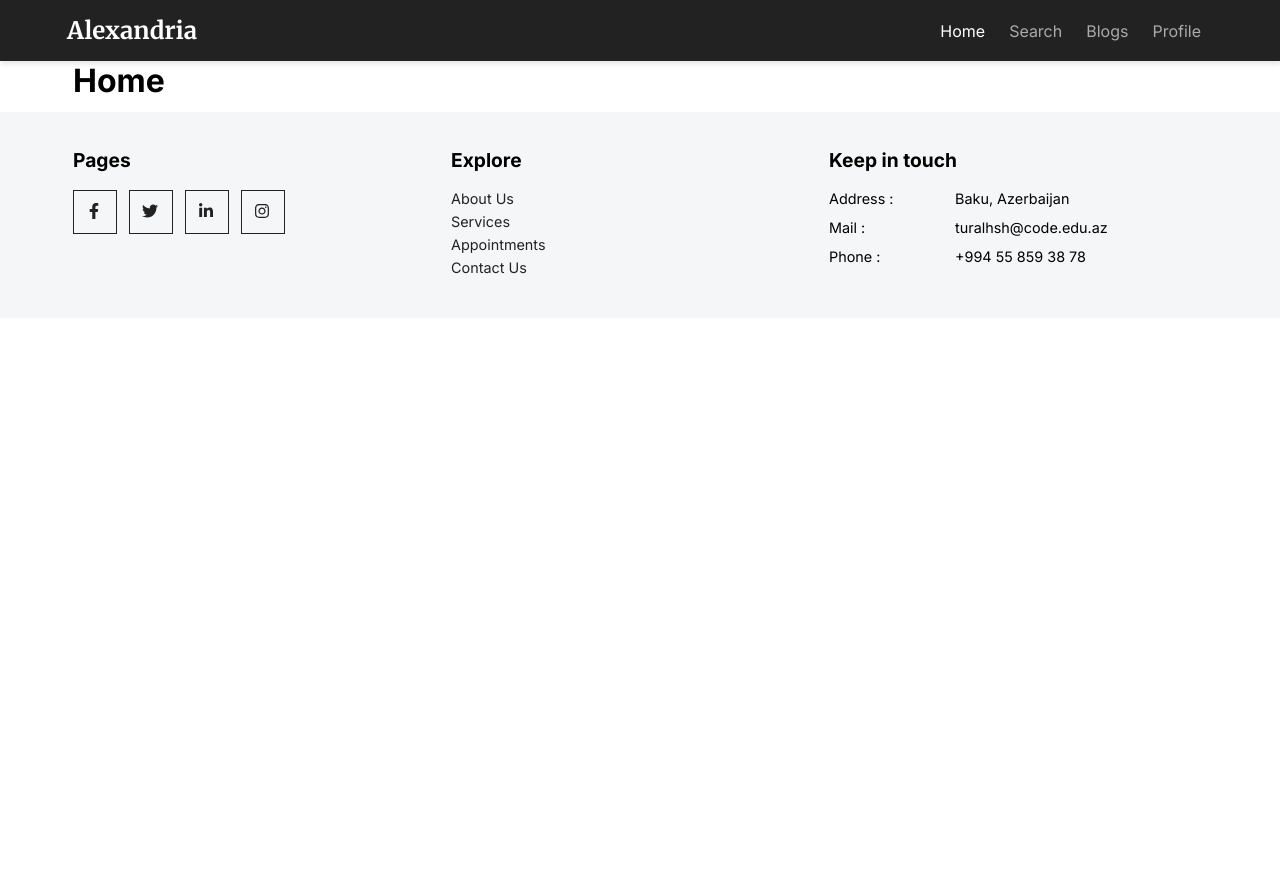
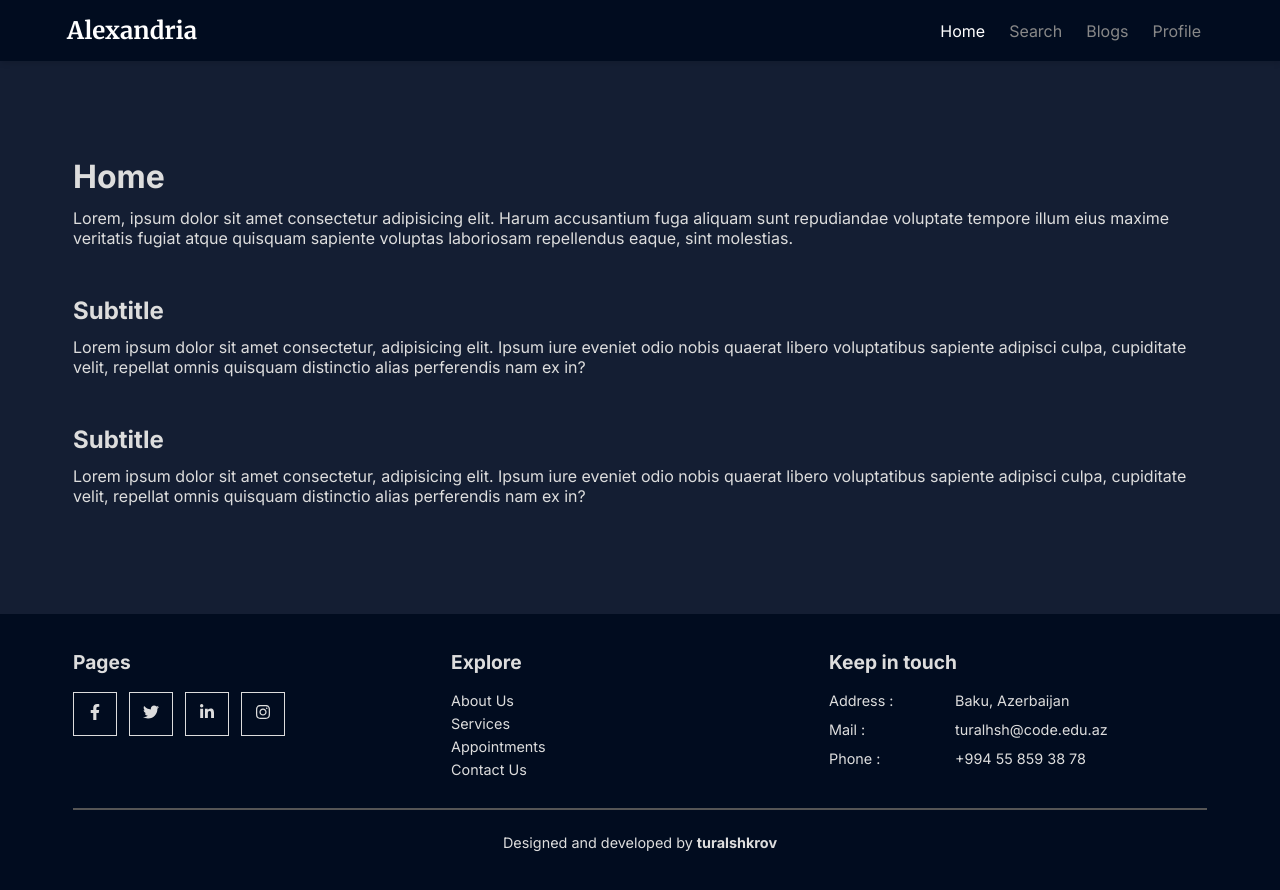
Before and after one commit to turalshkrov/alexandria, a React (Create React App) app: page / in a window 1280 px wide. Shown: the top 890 px of the page. Before the commit the page ends 800 px from the top, so only its background shows below. Built offline with nearby package versions, Linux system fonts and the light colour scheme.

Commit message:
fix: design

```diff
--- a/src/App.css
+++ b/src/App.css
@@ -1,8 +1,25 @@
 @import url('https://fonts.googleapis.com/css2?family=Merriweather:wght@400;700&display=swap');
 
+body {
+  background-color: #141e33;
+  color: #DDD;
+}
+
+#header, #footer {
+  background-color: #010c1f !important;
+}
 .nav-logo {
   font-family: 'Merriweather', serif;
 }
 .nav-logo span {
   color: #FFF !important;
 }
+#footer hr {
+  border: 1px solid #555;
+}
+
+@media screen and (max-width: 767px) {
+  #header {
+    border-top: 1px solid #FFCA42;
+  }
+}
--- a/src/components/footer/Footer.tsx
+++ b/src/components/footer/Footer.tsx
@@ -3,7 +3,7 @@ import { FaFacebookF, FaTwitter, FaLinkedinIn, FaInstagram } from "react-icons/f
 
 export default function Footer() {
   return (
-    <footer className='footer bg-light'>
+    <footer className='footer footer-dark pb-5 pb-md-3' id="footer">
       <div className="container">
         <div className="row">
           <div className="col-12 col-md-4 pb-2 pb-md-0">
@@ -60,6 +60,10 @@ export default function Footer() {
             </div>
           </div>
         </div>
+        <hr className="my-2" />
+        <p className="text-center">
+          Designed and developed by <a href="/" className="fw-bold">turalshkrov</a>
+        </p>
       </div>
     </footer>
   )
--- a/src/components/navbar/Navbar.tsx
+++ b/src/components/navbar/Navbar.tsx
@@ -1,9 +1,9 @@
 import { NavLink } from "react-router-dom";
-import { MdHomeFilled, MdSearch, MdFormatQuote, MdPerson } from "react-icons/md";
+import { MdHomeFilled, MdSearch, MdArticle, MdPerson } from "react-icons/md";
 
 export default function Navbar() {
   return (
-    <header className="navbar navbar-mobile navbar-mobile-dark">
+    <header className="navbar navbar-mobile navbar-mobile-dark" id="header">
       <div className="container">
         <div className="nav-logo">
           <span>Alexandria</span>
@@ -24,7 +24,7 @@ export default function Navbar() {
             </li>
             <li>
               <NavLink to="/blogs" className="nav-link">
-                <MdFormatQuote className='nav-mobile-icon'/>
+                <MdArticle className='nav-mobile-icon'/>
                 <span>Blogs</span>
               </NavLink>
             </li>
--- a/src/pages/home/Home.tsx
+++ b/src/pages/home/Home.tsx
@@ -2,9 +2,16 @@ import React from 'react'
 
 export default function Home() {
   return (
-    <div>
+    <div className='py-5'>
       <div className="container">
         <h1>Home</h1>
+        <p>Lorem, ipsum dolor sit amet consectetur adipisicing elit. Harum accusantium fuga aliquam sunt repudiandae voluptate tempore illum eius maxime veritatis fugiat atque quisquam sapiente voluptas laboriosam repellendus eaque, sint molestias.</p>
+        <h2 className='mt-3'>Subtitle</h2>
+        <p>Lorem ipsum dolor sit amet consectetur, adipisicing elit. Ipsum iure eveniet odio nobis quaerat libero voluptatibus sapiente adipisci culpa, cupiditate velit, repellat omnis quisquam distinctio alias perferendis nam ex in?</p>
+        <h2 className='mt-3'>Subtitle</h2>
+        <p>Lorem ipsum dolor sit amet consectetur, adipisicing elit. Ipsum iure eveniet odio nobis quaerat libero voluptatibus sapiente adipisci culpa, cupiditate velit, repellat omnis quisquam distinctio alias perferendis nam ex in?</p>
+
+
       </div>
     </div>
   )
```
Also changed, not shown: src/index.css.
